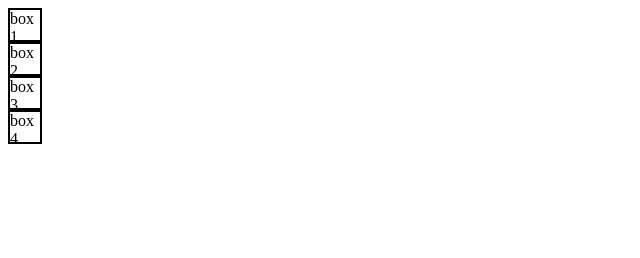
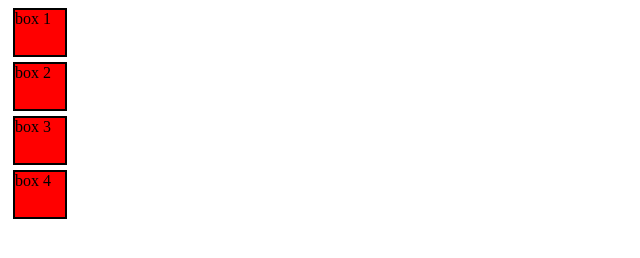
Before and after one commit to PARDEEP-111/Learning-Java-Script, a plain HTML site: page learning-js-select-by-id-and-class.html in a window 1280 px wide. Shown: the whole page, without its empty margins (0-640 px from the left). Drawn offline with Linux system fonts and the light colour scheme.

Commit message:
completed selcet by id,classes,query and many more

```diff
--- a/learning-js-select-by-id-and-class.html
+++ b/learning-js-select-by-id-and-class.html
@@ -1,28 +1,33 @@
 <!DOCTYPE html>
 <html lang="en">
+
 <head>
     <meta charset="UTF-8">
     <meta name="viewport" content="width=device-width, initial-scale=1.0">
     <title>learning js</title>
 </head>
+
 <body>
     <div class="container">
         <div class="box">box 1</div>
         <div class="box">box 2</div>
-        <div class="box">box 3</div>
+        <div id="red" class="box">box 3</div>
         <div class="box">box 4</div>
     </div>
     <style>
-        .box{
-            height: 30px;
-            width: 30px ;
+        .box {
+            height: 45px;
+            width: 50px;
             border: 2px solid black;
+            margin: 5px;
+
         }
     </style>
+<script src="script.js"></script>
+    <script>
 
-    <script>
-    let a = document.getElementsByClassName(box)
-    a[2].style.background-color = "red"
+
     </script>
 </body>
+
 </html>
--- /dev/null
+++ b/script.js
@@ -0,0 +1,12 @@
+// let box = document.getElementsByClassName("box")
+//         box[2].style.backgroundColor = "red"
+
+// let red =document.getElementById("red")
+// red.style.backgroundColor="red"
+
+// document.querySelector(".box").style.backgroundColor="red"
+
+document.querySelectorAll(".box").forEach(e=>{
+
+    e.style.backgroundColor="red"
+})
```
